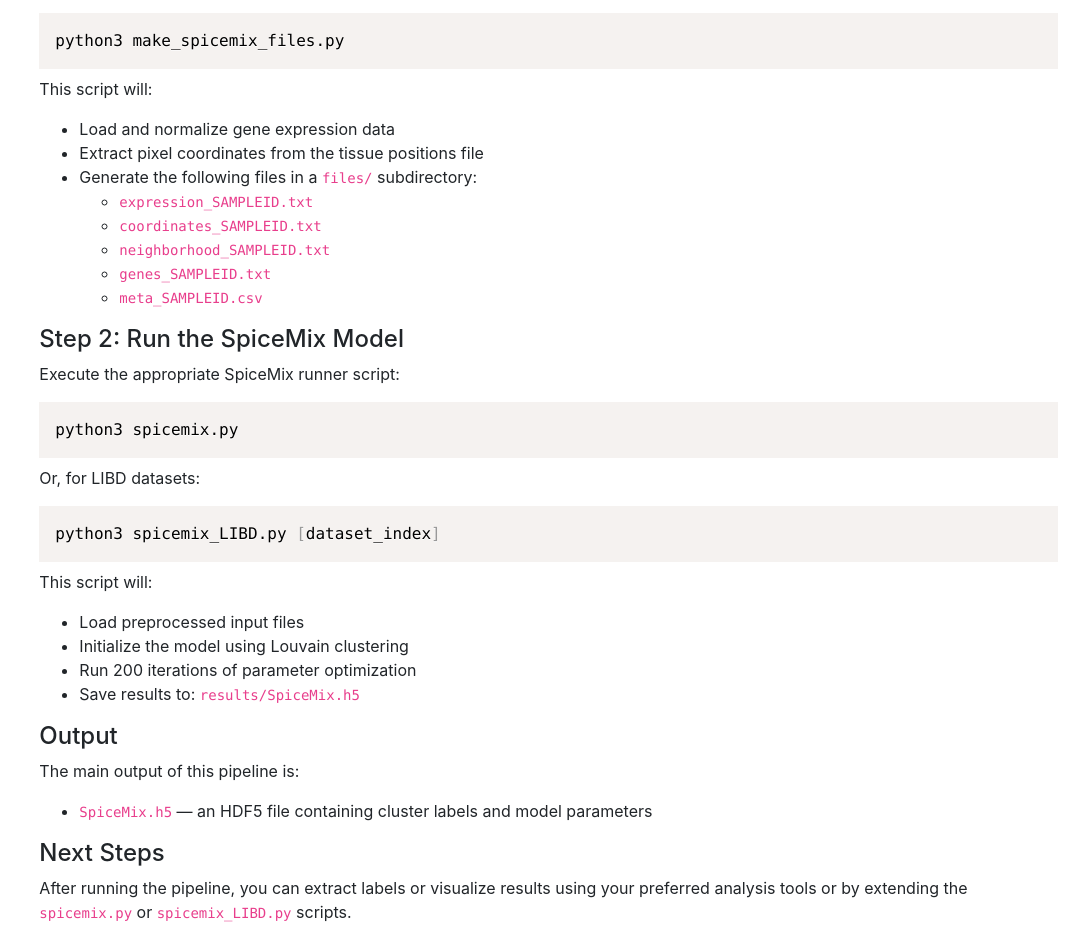
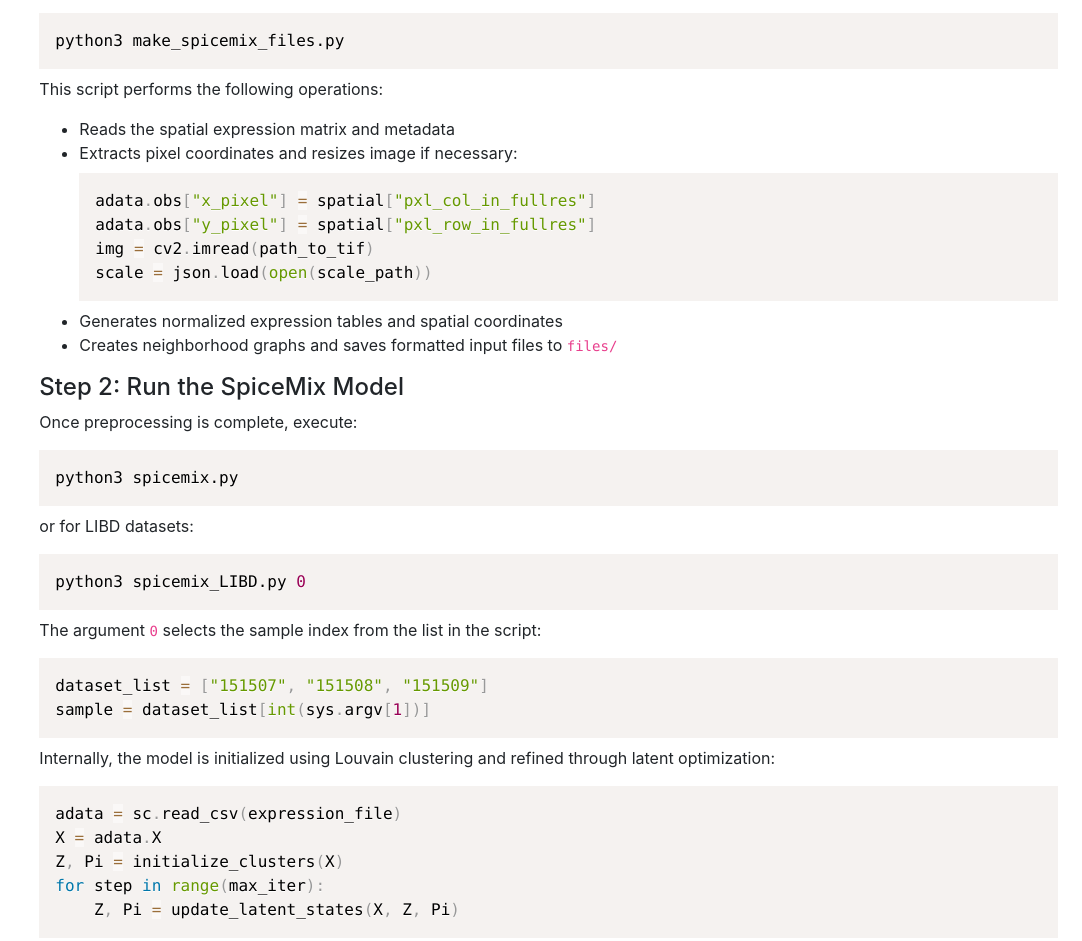
Before and after one commit to WilliamZBowie/WilliamZBowie.github.io, a plain HTML site: page MultiNMF_Scripts/Spicemix_Comparison.html in a window 1280 px wide. Shown: the part 310-1251 px from the top of the page, without its empty margins (198-1280 px from the left). Drawn offline with Linux system fonts and the light colour scheme.

Commit message:
Update Spicemix_Comparison.html
Add some embedded python code for explainability

```diff
--- a/MultiNMF_Scripts/Spicemix_Comparison.html
+++ b/MultiNMF_Scripts/Spicemix_Comparison.html
@@ -36,41 +36,41 @@
       <h4>Step 1: Preprocess Data for SpiceMix</h4>
       <p>Run the following command to convert your 10x Visium data into the format required by SpiceMix:</p>
       <pre><code class="language-bash">python3 make_spicemix_files.py</code></pre>
-      <p>This script will:</p>
+      <p>This script performs the following operations:</p>
       <ul>
-        <li>Load and normalize gene expression data</li>
-        <li>Extract pixel coordinates from the tissue positions file</li>
-        <li>Generate the following files in a <code>files/</code> subdirectory:</li>
-        <ul>
-          <li><code>expression_SAMPLEID.txt</code></li>
-          <li><code>coordinates_SAMPLEID.txt</code></li>
-          <li><code>neighborhood_SAMPLEID.txt</code></li>
-          <li><code>genes_SAMPLEID.txt</code></li>
-          <li><code>meta_SAMPLEID.csv</code></li>
-        </ul>
+        <li>Reads the spatial expression matrix and metadata</li>
+        <li>Extracts pixel coordinates and resizes image if necessary:</li>
+        <pre><code class="language-python">adata.obs["x_pixel"] = spatial["pxl_col_in_fullres"]
+adata.obs["y_pixel"] = spatial["pxl_row_in_fullres"]
+img = cv2.imread(path_to_tif)
+scale = json.load(open(scale_path))</code></pre>
+        <li>Generates normalized expression tables and spatial coordinates</li>
+        <li>Creates neighborhood graphs and saves formatted input files to <code>files/</code></li>
       </ul>
 
       <h4>Step 2: Run the SpiceMix Model</h4>
-      <p>Execute the appropriate SpiceMix runner script:</p>
+      <p>Once preprocessing is complete, execute:</p>
       <pre><code class="language-bash">python3 spicemix.py</code></pre>
-      <p>Or, for LIBD datasets:</p>
-      <pre><code class="language-bash">python3 spicemix_LIBD.py [dataset_index]</code></pre>
-      <p>This script will:</p>
-      <ul>
-        <li>Load preprocessed input files</li>
-        <li>Initialize the model using Louvain clustering</li>
-        <li>Run 200 iterations of parameter optimization</li>
-        <li>Save results to: <code>results/SpiceMix.h5</code></li>
-      </ul>
+      <p>or for LIBD datasets:</p>
+      <pre><code class="language-bash">python3 spicemix_LIBD.py 0</code></pre>
+      <p>The argument <code>0</code> selects the sample index from the list in the script:</p>
+      <pre><code class="language-python">dataset_list = ["151507", "151508", "151509"]
+sample = dataset_list[int(sys.argv[1])]</code></pre>
+
+      <p>Internally, the model is initialized using Louvain clustering and refined through latent optimization:</p>
+      <pre><code class="language-python">adata = sc.read_csv(expression_file)
+X = adata.X
+Z, Pi = initialize_clusters(X)
+for step in range(max_iter):
+    Z, Pi = update_latent_states(X, Z, Pi)</code></pre>
 
       <h4>Output</h4>
-      <p>The main output of this pipeline is:</p>
       <ul>
         <li><code>SpiceMix.h5</code> — an HDF5 file containing cluster labels and model parameters</li>
       </ul>
 
       <h4>Next Steps</h4>
-      <p>After running the pipeline, you can extract labels or visualize results using your preferred analysis tools or by extending the <code>spicemix.py</code> or <code>spicemix_LIBD.py</code> scripts.</p>
+      <p>After running the pipeline, extract the cluster labels or visualize results using your preferred analysis tools or extend the provided scripts for batch processing.</p>
     </main>
   </body>
 </html>
```
